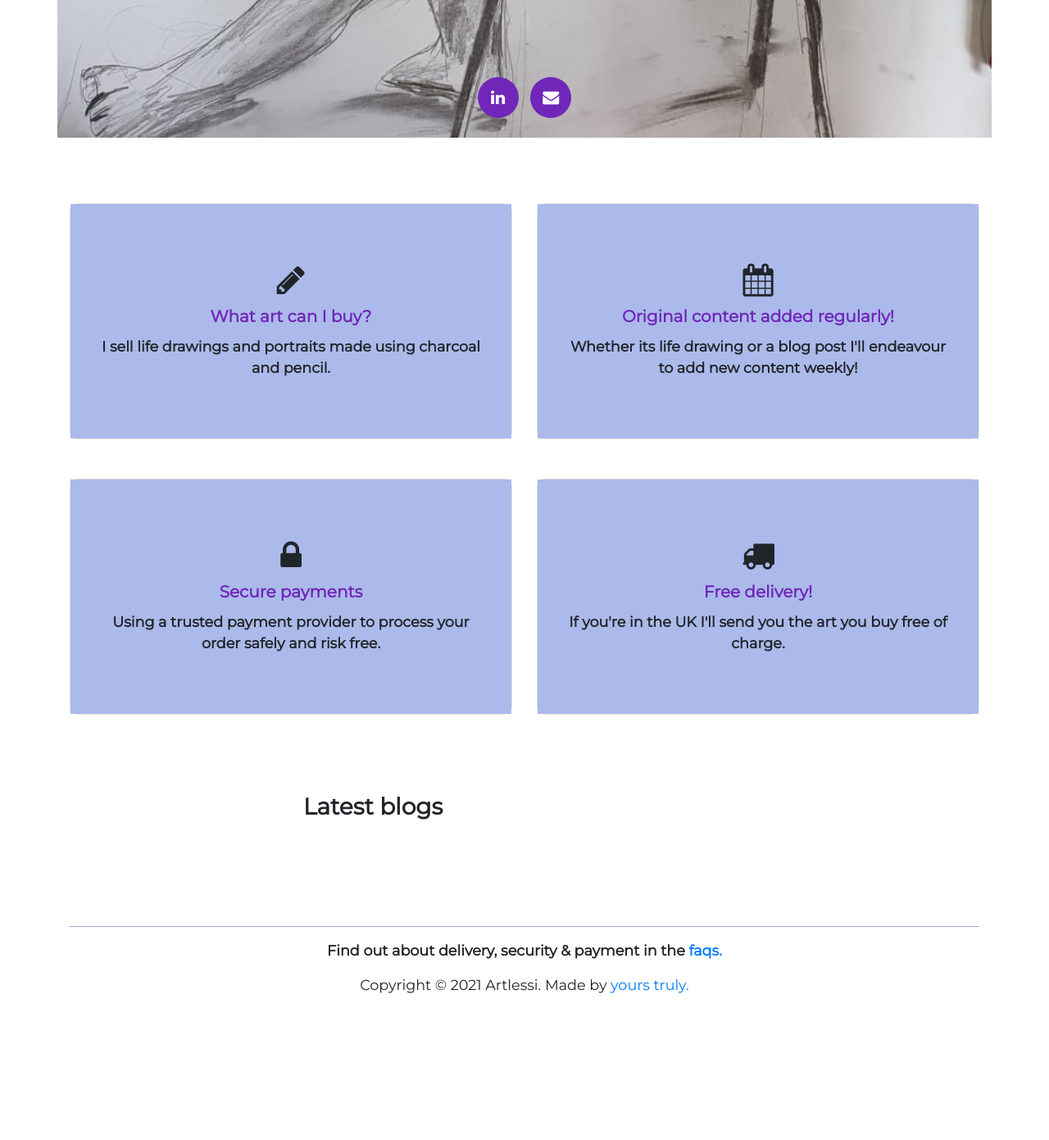
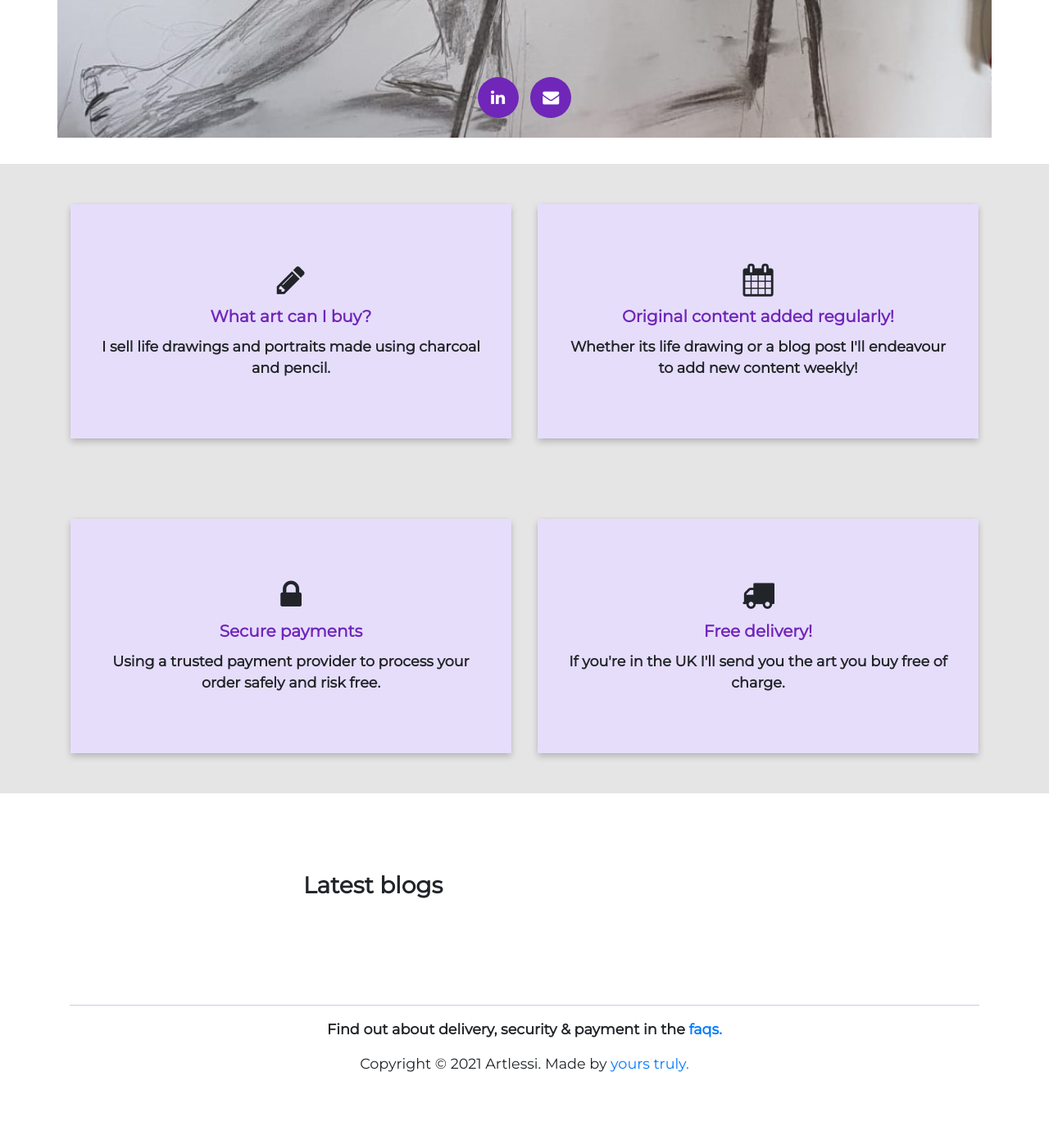
Before and after one commit to AlessioMartello/art_shop, a Django app: page / in a window 1280 px wide. Shown: the part 632-2023 px from the top of the page at 82% size. Before the commit the page ends 1844 px from the top, so only its background shows below. Run offline with Django 3.2, Linux system fonts and the light colour scheme; data that the repository does not hold is empty; some libraries are stand-ins or nearby versions; some web fonts are replaced.

Commit message:
formatting of html pages

```diff
--- a/aless_art_shop/templates/aless_art_shop/about.html
+++ b/aless_art_shop/templates/aless_art_shop/about.html
@@ -31,8 +31,8 @@
         </div>
 
         <div class="row text-center">
-        <div class="col-md-12 pb-5">
-            <img src="/static/Alessio Martello black and white.jpg" alt="Alessio professional photo" style="width:50%" loading="lazy">
+        <div class="col-md-12 pb-5 about-img-container">
+            <img class='about-img' src="/static/Alessio Martello black and white.jpg" alt="Alessio professional photo" loading="lazy">
         </div>
         </div>
 
@@ -41,7 +41,7 @@
             <div class="row row-about justify-content-md-center">
             <div class="col-md-8 card bg-1 p-3">
                 <p>I started this charcoal art blog to <strike>improve numbers to my online shop</strike> track my progress and hopefully help others along the way. I love to attend life drawing classes in London, sketch in public and make art whenever I can.<br><br>
-                    I dont claim to be an expert and haven't studied art but I love drawing and reading about other people's journey and techniques; I know I've googled <a href="{% url 'aless_art_shop:blogdetail' 'CharcoalEyeBlogPost' %}">how to draw a charcoal eye</a> more than once!
+                    I don't claim to be an expert and haven't studied art but I love drawing and reading about other people's journey and techniques; I know I've googled <a href="{% url 'aless_art_shop:blogdetail' 'CharcoalEyeBlogPost' %}">how to draw a charcoal eye</a> more than once!
                 </p>
             </div>
         </div>
--- a/aless_art_shop/templates/aless_art_shop/base.html
+++ b/aless_art_shop/templates/aless_art_shop/base.html
@@ -15,7 +15,8 @@
         <link rel="icon" type="image/jpg" href="/static/am_logo_white.png">
         <link rel="stylesheet" href="https://fonts.googleapis.com/css?family=Sofia">
         <link rel="stylesheet" href="https://fonts.googleapis.com/css?family=Montserrat">
-
+    <script>
+    </script>
 
 </head>
 
@@ -44,7 +45,8 @@
            </div>
  </nav>
 
-    <main role = "main" class="container-fluid">
+    <main role = "main" class="container-fluid" style="margin:0;padding:0; width: fit-content
+block-size: fit-content;">
             {%block page_header %}
             {% endblock page_header %}
 
--- a/aless_art_shop/templates/aless_art_shop/blog_detail.html
+++ b/aless_art_shop/templates/aless_art_shop/blog_detail.html
@@ -11,7 +11,8 @@
 
     <title>Artlessi blog post</title>
     <link rel="icon" type="image/jpg" href="/static/am_logo_white.png">
-
+    <script async src="https://pagead2.googlesyndication.com/pagead/js/adsbygoogle.js?client=ca-pub-1268104295070057"
+     crossorigin="anonymous"></script>
 </head>
 <body class="pt-5 pb-5">
 <div id="fb-root"></div>
@@ -79,9 +80,8 @@
 
      </div>
 
-
     <div class="col-lg-2 pt-5">
-        <div class="bg-1 position-sticky sub-headers p-2 card bg-1" style="top:3rem;">
+        <div class="bg-1 position-sticky sub-headers p-2 card bg-1" style="top:4rem;">
             <h4>Latest blogs</h4>
                 {% for blog in blogs %}
               <p>
--- a/aless_art_shop/templates/aless_art_shop/index.html
+++ b/aless_art_shop/templates/aless_art_shop/index.html
@@ -41,9 +41,10 @@
 
 
 {% block content %}
+<div class="section-background">
 <div class="container">
-<div class="row pt-md-5 ">
-   <div class="col-md-6 ">
+<div class="row">
+   <div class="col-md-6 pb-5 pt-5">
       <div class="card card-block text-center " style="height: 18rem;">
          <div class="card-body align-items-center d-flex justify-content-center bg-1">
             <div class="container">
@@ -54,7 +55,7 @@
          </div>
       </div>
    </div>
-   <div class="col-md-6">
+   <div class="col-md-6  pb-5 pt-5">
       <div class="card card-block text-center" style="height: 18rem;">
          <div class="card-body align-items-center d-flex justify-content-center bg-1">
             <div class="container">
@@ -67,7 +68,7 @@
    </div>
 </div>
 <div class="row pt-md-5">
-   <div class="col-md-6">
+   <div class="col-md-6 pb-5">
       <div class="card card-block text-center" style="height: 18rem;">
          <div class="card-body align-items-center d-flex justify-content-center bg-1">
             <div class="container">
@@ -78,7 +79,7 @@
          </div>
       </div>
    </div>
-   <div class="col-md-6">
+   <div class="col-md-6 pb-5">
       <div class="card card-block text-center" style="height: 18rem;">
          <div class="card-body align-items-center d-flex justify-content-center bg-1">
             <div class="container">
@@ -90,6 +91,8 @@
       </div>
    </div>
 </div>
+</div>
+
 </div>
 
 <div class="container pt-5">
--- a/aless_art_shop/templates/aless_art_shop/product_list.html
+++ b/aless_art_shop/templates/aless_art_shop/product_list.html
@@ -24,7 +24,7 @@
 <div class="card-columns pt-5 px-3">
     {% if product_list %}
         {% for p in product_list %}
-            <div class="card bg-1 product-list-card" >
+            <div class="card product-list-card" >
                 {% if p.photo %}
                     <img class="card-img-top" src="{{ p.photo.url }}" alt="Hand drawn artwork for sale">
                     {% endif %}
@@ -49,6 +49,7 @@
     </div>
     {% endif %}
 </div>
+
 </div>
 
 {% endblock content %}
--- a/static/style.css
+++ b/static/style.css
@@ -1,6 +1,6 @@
 :root {
     --purple: #7026b9;
-    --lightpurple: #ABBAEA;
+    --lightpurple: #E6DDFB;
     --lightpurpletransparent:rgba(171,186,234,0.5);
 }
 
@@ -77,7 +77,6 @@ ul.social-network li {
     background: url("/static/charcoal_art_life_drawing.jpeg") no-repeat center;
     background-size: contain;
     background-attachment: fixed;
-
 }
 
 .black-btn {
@@ -97,7 +96,6 @@ ul.social-network li {
 .vertical-center {
   min-height: 100%;
   min-height: 100vh;
-
   display: flex;
   align-items: center;
 }
@@ -115,6 +113,8 @@ background-color: #f99;
 
 .bg-1 {
         background-color: var(--lightpurple);
+        border:0;
+        box-shadow: 0 4px 8px 0 rgba(0, 0, 0, 0.2)
     }
 
 .btn:hover, .btn-primary:hover, .btn-primary:focus, .btn-primary:active, .btn-primary.active, .open>.dropdown-toggle.btn-primary {
@@ -167,15 +167,22 @@ background-color: #f99;
     background:transparent !important;
     }
 
+    .about-img{
+    width: 100% !important;
+    }
 }
 
 @media only screen and ( max-width: 425px ) {
 
     .blog-meta-data {
     display:none !important;
-
     }
 
+
+}
+
+.about-img{
+width:50%;
 }
 
 .footer-info{font-weight:normal;
@@ -244,7 +251,7 @@ hr{background-color: var(--lightpurple);}
 }
 
 .product-list-card:hover {
-  box-shadow: 0 0px 15px rgba(0,0,0,0.25);
+  box-shadow: 0 0px 15px rgba(0,0,0,0.5);
   }
 
 
@@ -278,3 +285,10 @@ ul.timeline > li:before {
     height: 20px;
     z-index: 400;
 }
+
+.section-background{
+    background-color:rgba(0,0,0,0.1);
+    width: 100vw;
+    position:relative;
+
+}
```
